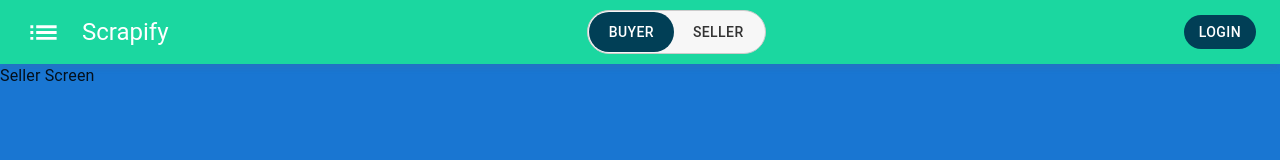
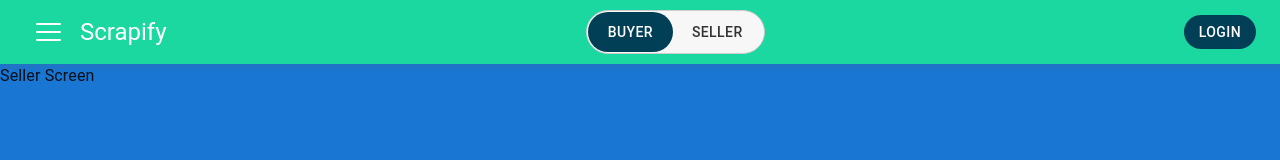
Before and after one commit to Scrapify-Calpyte/scrapify-user-ui, a React (Create React App) app: page /seller in a window 1280 px wide. Shown: the top 160 px of the page. Built offline with nearby package versions, Linux system fonts and the light colour scheme.

Commit message:
latest changes

```diff
--- a/package.json
+++ b/package.json
@@ -11,6 +11,7 @@
         "@testing-library/jest-dom": "^5.16.5",
         "@testing-library/react": "^13.4.0",
         "@testing-library/user-event": "^13.5.0",
+        "hamburger-react": "^2.5.0",
         "react": "^18.2.0",
         "react-dom": "^18.2.0",
         "react-router-dom": "^6.9.0",
--- a/src/layout/MainLayout/MenuProvider/index.js
+++ b/src/layout/MainLayout/MenuProvider/index.js
@@ -26,6 +26,7 @@ import CallOutlinedIcon from '@mui/icons-material/CallOutlined';
 import PersonAddAltOutlinedIcon from '@mui/icons-material/PersonAddAltOutlined';
 import CurrencyExchangeOutlinedIcon from '@mui/icons-material/CurrencyExchangeOutlined';
 import { useNavigate } from 'react-router-dom';
+import { Squash as Hamburger } from 'hamburger-react';
 
 const drawerWidth = 300;
 
@@ -115,21 +116,8 @@ export default function MenuProvider({ handleDrawer }) {
             <Box sx={{ flexGrow: 0, zIndex: 1 }}>
                 <AppBar position="fixed" open={open}>
                     <Toolbar sx={{ display: 'flex', justifyContent: 'space-between' }}>
-                        <Stack flexDirection="row" alignItems="center">
-                            <IconButton
-                                size="small"
-                                color="inherit"
-                                aria-label="open drawer"
-                                onClick={handleDrawerToggle}
-                                edge="start"
-                                sx={{ mr: 2 }}
-                            >
-                                {open ? (
-                                    <CloseIcon fontSize="large" sx={{ transform: 'rotate(90deg) 2s' }} />
-                                ) : (
-                                    <ListIcon fontSize="large" sx={{ transform: 'rotate(90deg) 2s' }} />
-                                )}
-                            </IconButton>
+                        <Stack flexDirection="row" alignItems="center" gap={1}>
+                            <Hamburger onToggle={handleDrawerToggle} rounded toggled={open} size={25} />
                             <Typography variant="h5" noWrap component="div">
                                 Scrapify
                             </Typography>
--- a/src/pages/BuyerScreen/MapComponent.js
+++ b/src/pages/BuyerScreen/MapComponent.js
@@ -1,7 +1,5 @@
 import React, { useState, useEffect } from 'react';
 import { GoogleMap, useJsApiLoader, Marker, InfoWindow, Circle } from '@react-google-maps/api';
-import LocationOnIcon from '@mui/icons-material/LocationOn';
-import MyLocationIcon from '@mui/icons-material/MyLocation';
 
 const containerStyle = {
     width: '100%',
@@ -65,16 +63,16 @@ function MapComponent() {
         }
     ];
 
-    const markerOptions = {
-        icon: {
-            url: LocationOnIcon,
-            // 'https://e7.pngegg.com/pngimages/508/387/png-clipart-google-maps-google-map-maker-pritchard-community-center-marker-pen-map-blue-globe.png',
-            scaledSize: {
-                width: 32,
-                height: 32
-            }
-        }
-    };
+    // const markerOptions = {
+    //     icon: {
+    //         url: LocationOnIcon,
+    //         // 'https://e7.pngegg.com/pngimages/508/387/png-clipart-google-maps-google-map-maker-pritchard-community-center-marker-pen-map-blue-globe.png',
+    //         scaledSize: {
+    //             width: 32,
+    //             height: 32
+    //         }
+    //     }
+    // };
 
     const mapOptions = {
         minZoom: 5,
@@ -87,16 +85,7 @@ function MapComponent() {
             {markers.map((marker, index) => (
                 <Marker key={index} position={{ lat: marker?.lat, lng: marker?.lng }} onClick={() => onMarkerClick(marker)} />
             ))}
-            {location && (
-                <Marker
-                    position={location}
-                    icon={{
-                        url: MyLocationIcon,
-                        scaledSize: new window.google.maps.Size(40, 40),
-                        anchor: new window.google.maps.Point(20, 40)
-                    }}
-                />
-            )}
+            {location && <Marker position={location} />}
             {selectedMarker && (
                 <InfoWindow position={{ lat: selectedMarker.lat, lng: selectedMarker.lng }} onCloseClick={onCloseClick}>
                     <div>Info Window Content</div>
```
